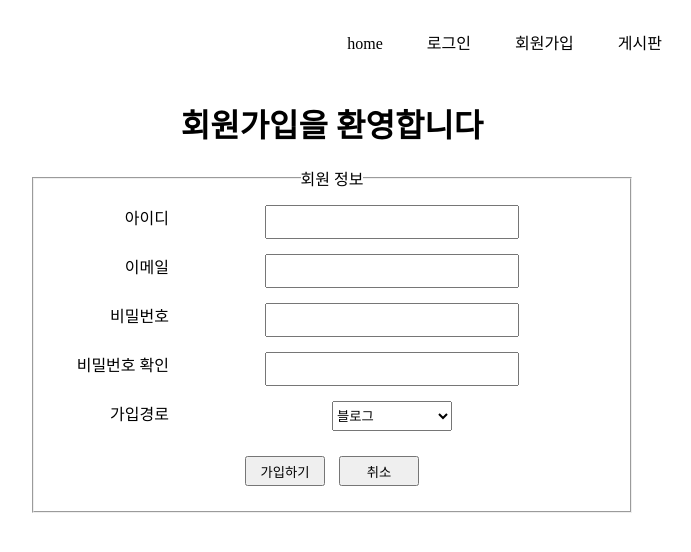
After one commit to kangdrone/pyworks, a Flask app: template day26/website/templates/member.html in a window 1280 px wide. The commit adds this page. Shown: the top 552 px of the page, without its empty margins (308-999 px from the left). Run offline with Flask 2, Linux system fonts and the light colour scheme; the template is opened without the code that fills it, so the values that code supplies are empty.

Commit message:
day27 추가 파일

```diff
--- a/day26/website/static/css/style.css
+++ b/day26/website/static/css/style.css
@@ -1,8 +1,95 @@
+/* index 페이지 스타일 */
+*{
+    margin : 0;
+    padding : 0;
+}
+#container{
+    width : 1000px;
+    margin : 0 auto;
+}
+header{
+    height : 100px;
+}
+nav ul{
+    list-style : none;
+    text-align : right;
+    margin-right : 150px;
+    padding-top : 30px;
+}
+nav ul li{
+    display : inline;
+    margin : 10px;
+    border-top : 3px; solid #333;
+    padding : 10px;
+}
+nav ul li a{
+    text-decoration : none;
+    color : #000;
+}
+nav ul li a:hover{
+    background-color : #eee;
+}
 
-body{
+
+section{
     text-align : center;
-    margin : 45px;
 }
-h1{
-    color : green;
+section h1{
+    font-size : 2em;
+    margin-bottom : 20px;
 }
+section img{
+    margin-bottom : 10px;
+}
+
+/* member 페이지 스타일 */
+.join{
+    width : 600px;
+    margin : 0 auto;
+}
+.join ul{
+    list-style : none;
+}
+.join ul li{
+    margin : 15px;
+}
+.join ul li label{
+    width : 120px;
+    float : left;
+    text-align : right;
+}
+.join ul li input[type="text"], [type="password"], [type="email"]{
+    width : 250px;
+    height : 30px;
+}
+.join ul li select{
+    width : 120px;
+    height : 30px;
+}
+.join ul li input[type="submit"], [type="reset"]{
+    width : 80px;
+    height : 30px;
+    margin : 10px 5px;
+}
+
+/* login 페이지 스타일 */
+.login{
+    width : 500px;
+    margin : 0 auto
+}
+.login ul{
+    list-style : none;
+}
+.login ul li{
+    margin : 20px 20px 10px 20px
+    padding : 10px;
+}
+.login ul li label{
+    width : 120px
+    float : left;
+}
+.login ul li input[type="submit"], [type="reset"]{
+    width : 80px;
+    height : 30px;
+    margin : 10px 5px;
+}
--- /dev/null
+++ b/day26/website/templates/member.html
@@ -0,0 +1,61 @@
+<!DOCTYPE html>
+<html lang="en">
+<head>
+    <meta charset="UTF-8">
+    <title>첫 화면입니다.</title>
+    <link rel="stylesheet" href="{{url_for('static', filename='css/style.css')}}">
+</head>
+<body>
+    <div id="container">
+        <header>
+            <nav>
+                <ul>
+                    <li><a href="/">home</a></li>
+                    <li><a href="/login/">로그인</a></li>
+                    <li><a href="/member/">회원가입</a></li>
+                    <li><a href="#">게시판</a></li>
+                </ul>
+            </nav>
+        </header>
+        <section>
+            <h1>회원가입을 환영합니다</h1>
+            <form action="#" method="post" class="join">
+                <fieldset>
+                    <legend>회원 정보</legend>
+                    <ul>
+                        <li>
+                            <label for="uid">아이디</label>
+                            <input type="text" id="uid" name="uid">
+                        </li>
+                         <li>
+                            <label for="umail">이메일</label>
+                            <input type="email" id="umail" name="umail">
+                        </li>
+                         <li>
+                            <label for="pwd1">비밀번호</label>
+                            <input type="password" id="pwd1" name="pwd1">
+                        </li>
+                         <li>
+                            <label for="pwd2">비밀번호 확인</label>
+                            <input type="password" id="pwd2" name="pwd2">
+                        </li>
+                         <li>
+                            <label for="path">가입경로</label>
+                            <select id="path" name="path">
+                                <option value="blog">블로그</option>
+                                <option value="search">검색</option>
+                                <option value="sns">SNS</option>
+                                <option value="etc">기타</option>
+                            </select>
+                        </li>
+                         <li>
+                            <input type="submit" value="가입하기">
+                            <input type="reset" value="취소">
+                        </li>
+                    </ul>
+                </fieldset>
+            </form>
+        </section>
+    </div>
+</body>
+</html>
```
Also changed, not shown: day26/data/score_dict.py (+16 -11 lines), day26/website/start_app.py (+9 -1 lines), day26/website/static/js/watch.js (added, +9 -0 lines), day26/website/templates/index.html (+18 -2 lines), day26/website/templates/login.html (added, +44 -0 lines), day27/data_list/find_max.py (added, +22 -0 lines), day27/data_list/find_same_name.py (added, +19 -0 lines), day27/data_set/set_ex.py (added, +24 -0 lines), 수업 내용 메모.txt (+7 -1 lines), day26/flask_web/app.py (renamed from day26/func_dddd/app.py).
